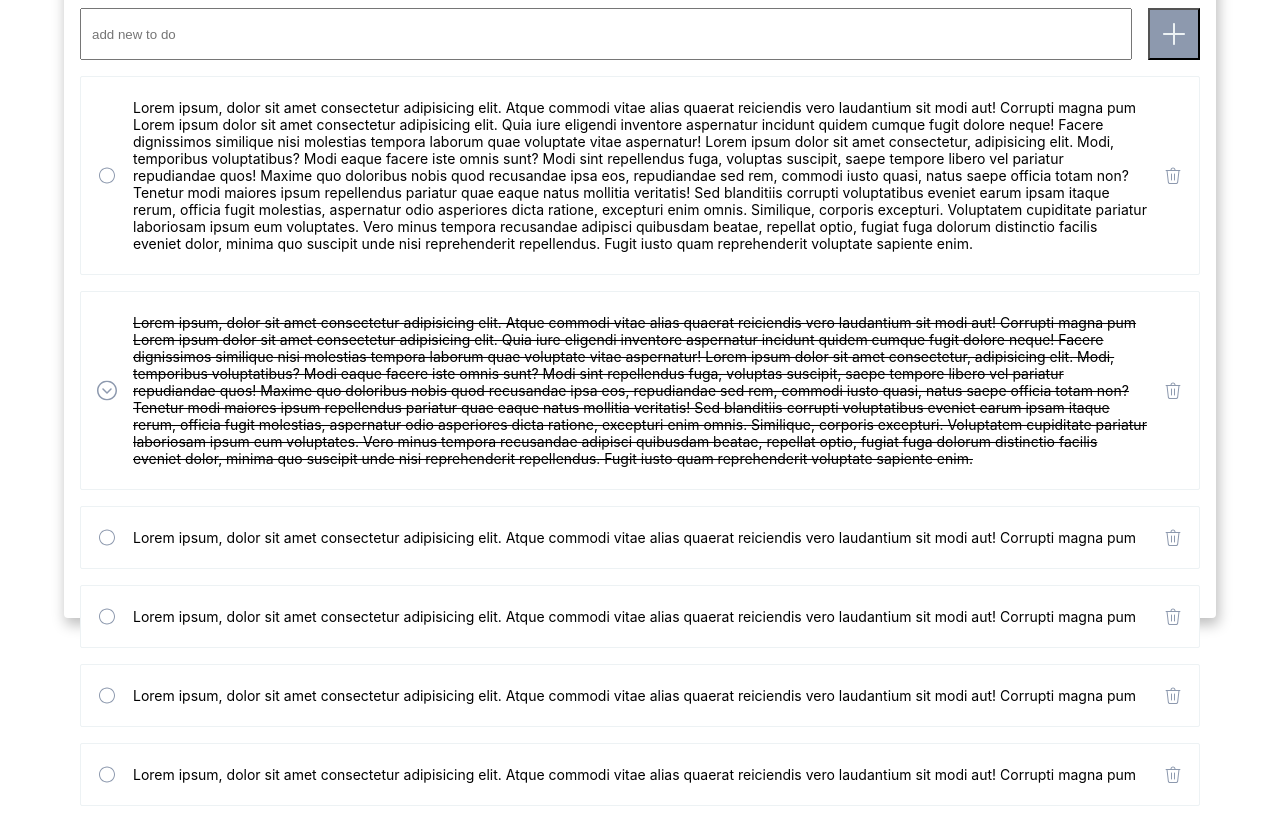
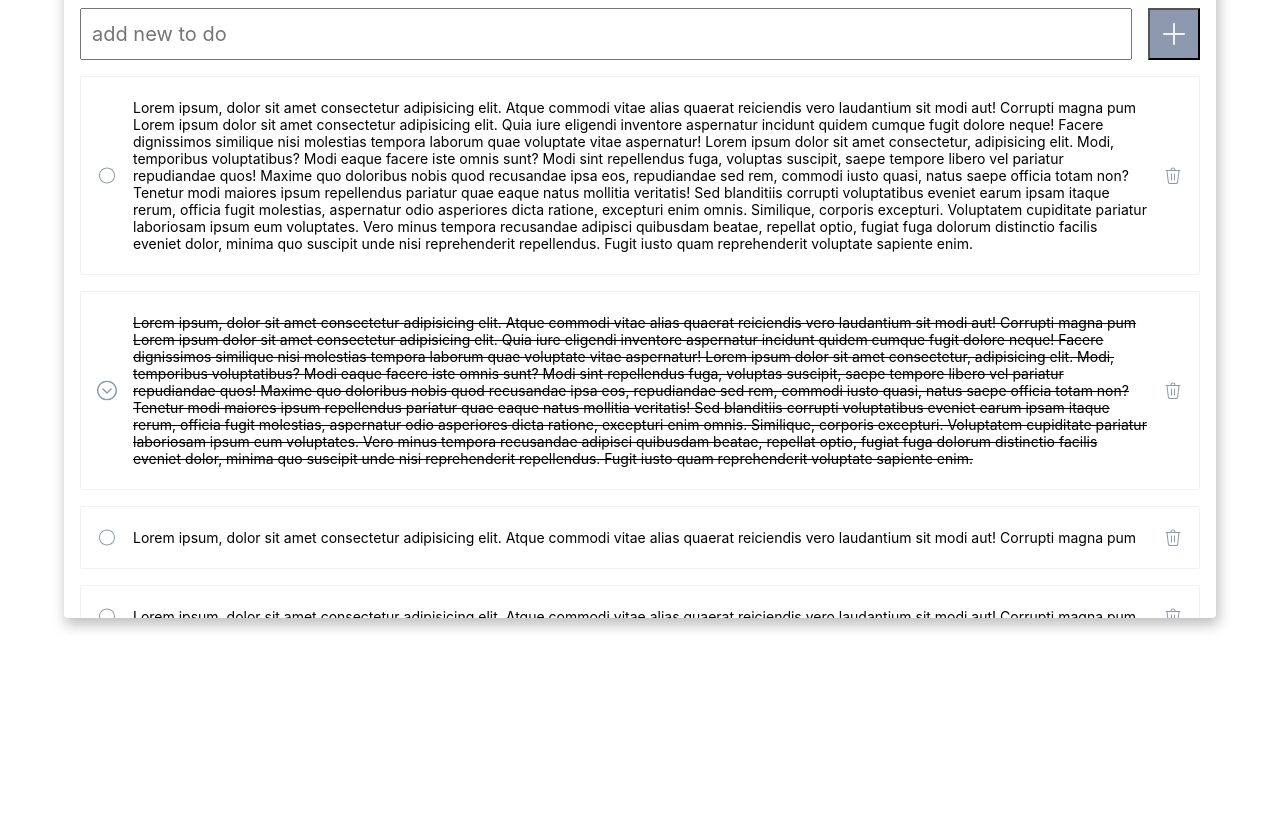
Before and after one commit to ekoida/todo, a plain HTML site: page index.html in a window 1280 px wide. Shown: the part 110-932 px from the top of the page. After the commit the page ends 800 px from the top, so only its background shows below. Drawn offline with Linux system fonts and the light colour scheme.

Commit message:
returned accidentally deleted styles

```diff
--- a/index.html
+++ b/index.html
@@ -12,7 +12,7 @@
         <h1>To Do App</h1>
       </div>
       <div class="placeholder">
-        <input placeholder="add new to do" />
+        <input class="new_todo" placeholder="add new to do" />
         <button>
           <img src="img/add.svg" alt="plus_icon" />
         </button>
--- a/styles.css
+++ b/styles.css
@@ -18,6 +18,13 @@ body {
   border-radius: 0.25rem;
   background: var(--bg);
   box-shadow: 2px 6px 13px 1px var(--shadow);
+}
+
+@media (min-width: 375px) {
+  .container {
+    width: 90vw;
+    height: 90vh;
+  }
 }
 
 .header {
@@ -53,7 +60,7 @@ button {
   background: var(--gray, #8d99ae);
 }
 
-input::placeholder_app {
+.new_todo {
   color: var(--gray, #8d99ae);
   font-family: Inter;
   font-size: 1.25rem;
@@ -67,6 +74,8 @@ input::placeholder_app {
   flex-direction: column;
   gap: 16px;
   padding: 16px;
+  overflow: hidden;
+  overflow-y: auto;
 }
 
 .todo_item {
@@ -101,10 +110,3 @@ p {
 
 .delete_basket {
 }
-
-@media (min-width: 375px) {
-  .container {
-    width: 90vw;
-    height: 90vh;
-  }
-}
```
